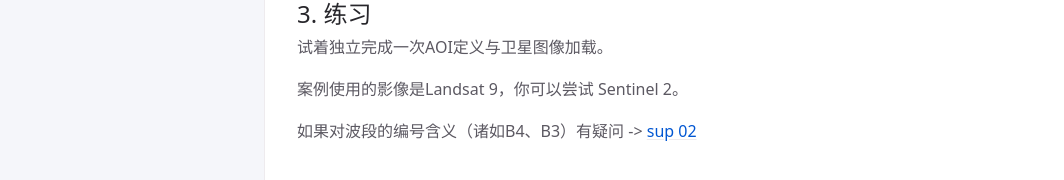
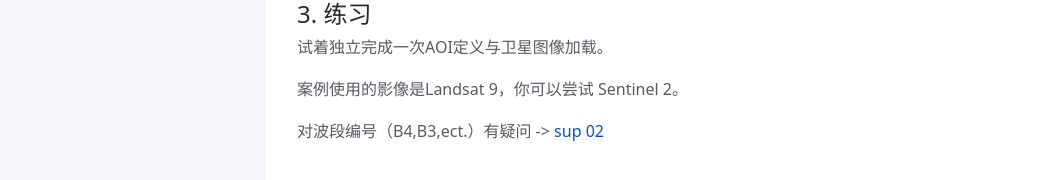
Before and after one commit to ptsch1979/gee, a Jekyll site: the page built from lab02.md, in a window 1280 px wide and 1330 px high. Shown: the part 1138-1318 px from the top of the window, without its empty margins (107-1171 px from the left). Built offline with Jekyll 4.4.1, drawn with Linux system fonts in a browser that asks for light colours; cached includes are drawn as plain includes.

Commit message:
Update lab02.md

```diff
--- a/lab02.md
+++ b/lab02.md
@@ -49,4 +49,4 @@ Map.addLayer(myimage, {
 
 案例使用的影像是Landsat 9，你可以尝试 Sentinel 2。
 
-如果对波段的编号含义（诸如B4、B3）有疑问 -> [sup 02](https://ptsch1979.github.io/gee/sup02.html)
+对波段编号（B4,B3,ect.）有疑问 -> [sup 02](https://ptsch1979.github.io/gee/sup02.html)
```
